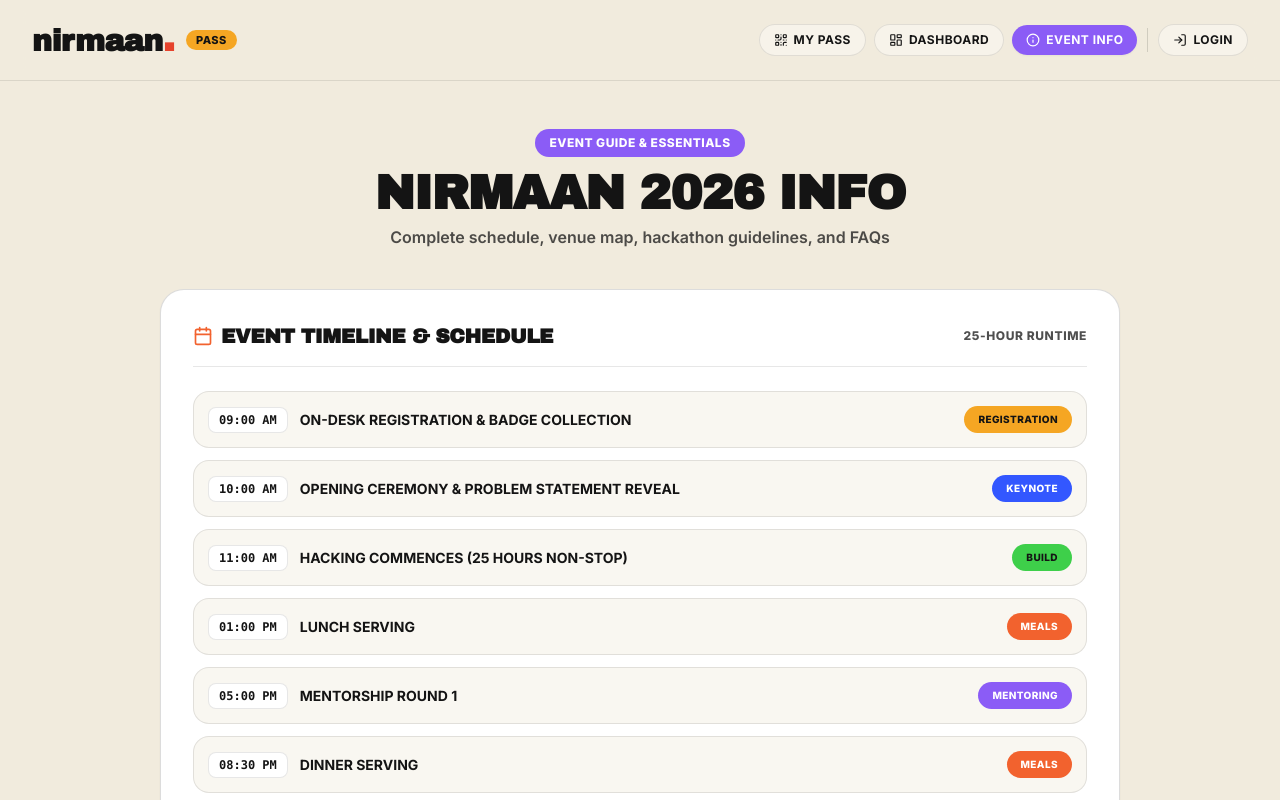
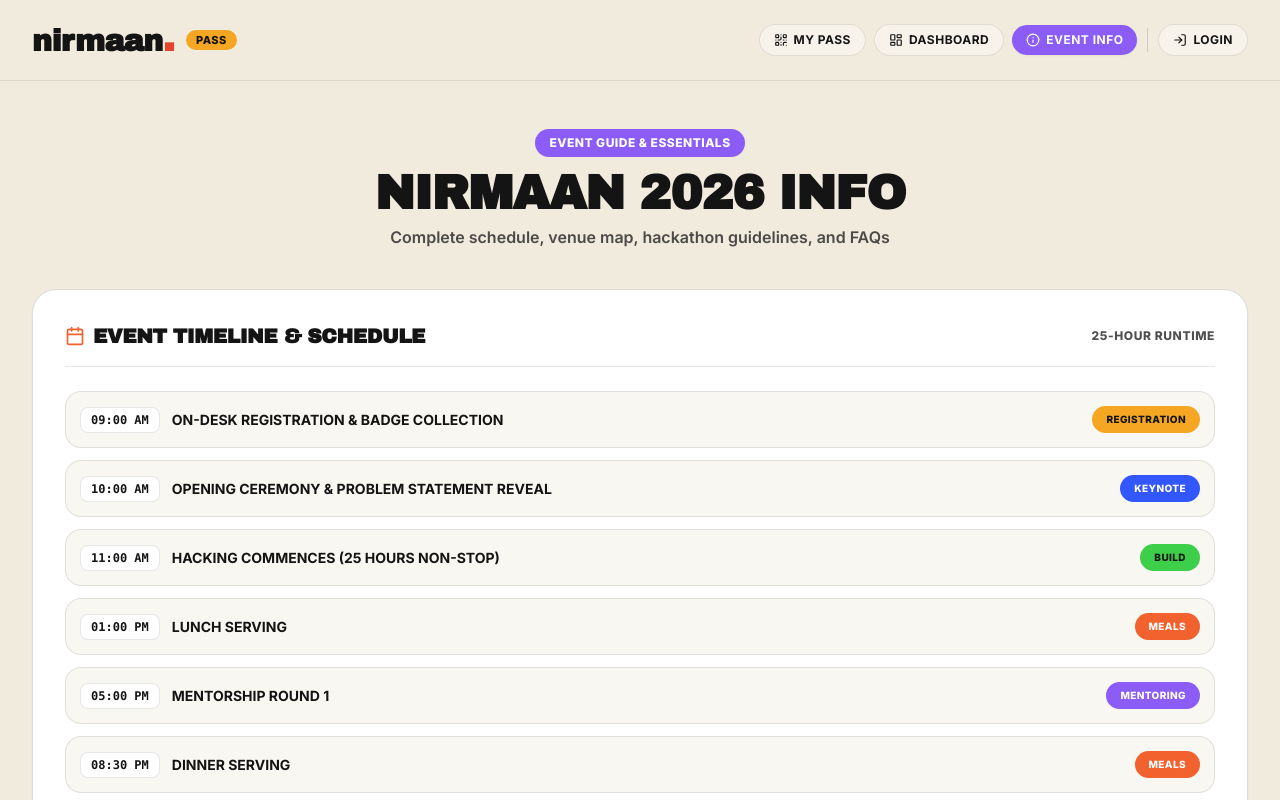
Before and after one commit to Swapnil-Biswas/NIRMAAN-PASS, a Next.js app: page /event-info in a window 1280 px wide. Shown: the top 800 px of the page. Built offline with nearby package versions, Linux system fonts and the light colour scheme; no server answers; the database is empty.

Commit message:
fix(ui): align sponsors section and container on landing page with event-info page

```diff
--- a/app/event-info/page.tsx
+++ b/app/event-info/page.tsx
@@ -50,7 +50,7 @@ export default async function EventInfoPage() {
     <div className="min-h-screen bg-nirmaan-cream flex flex-col">
       <Navbar />
 
-      <main className="flex-1 max-w-5xl mx-auto px-4 sm:px-6 lg:px-8 py-8 sm:py-12 w-full space-y-10">
+      <main className="flex-1 max-w-7xl mx-auto px-4 sm:px-6 lg:px-8 py-8 sm:py-12 w-full space-y-10">
         {/* Page Header */}
         <div className="text-center max-w-3xl mx-auto">
           <span className="nirmaan-pill bg-nirmaan-purple text-white text-xs mb-3 font-black">
--- a/app/page.tsx
+++ b/app/page.tsx
@@ -17,7 +17,7 @@ export default async function HomePage() {
     <div className="min-h-screen flex flex-col bg-nirmaan-cream">
       <Navbar />
 
-      <main className="flex-1 max-w-5xl mx-auto px-4 sm:px-6 lg:px-8 py-8 sm:py-12 w-full space-y-10">
+      <main className="flex-1 max-w-7xl mx-auto px-4 sm:px-6 lg:px-8 py-8 sm:py-12 w-full space-y-10">
         {/* Main Portal Header */}
         <div className="text-center max-w-2xl mx-auto space-y-3">
           <div className="inline-flex items-center gap-2 bg-nirmaan-black text-white px-3.5 py-1 rounded-full text-[11px] font-bold uppercase tracking-wider">
@@ -81,8 +81,8 @@ export default async function HomePage() {
           <AnnouncementList announcements={announcements} />
         </div>
 
-        {/* Sponsor Section */}
-        <div className="pt-8 sm:pt-12 border-t border-nirmaan-black/15 max-w-6xl mx-auto w-full">
+        {/* Official Sponsors Section */}
+        <div className="pt-6 border-t border-nirmaan-black/15">
           <SponsorGrid />
         </div>
       </main>
```
